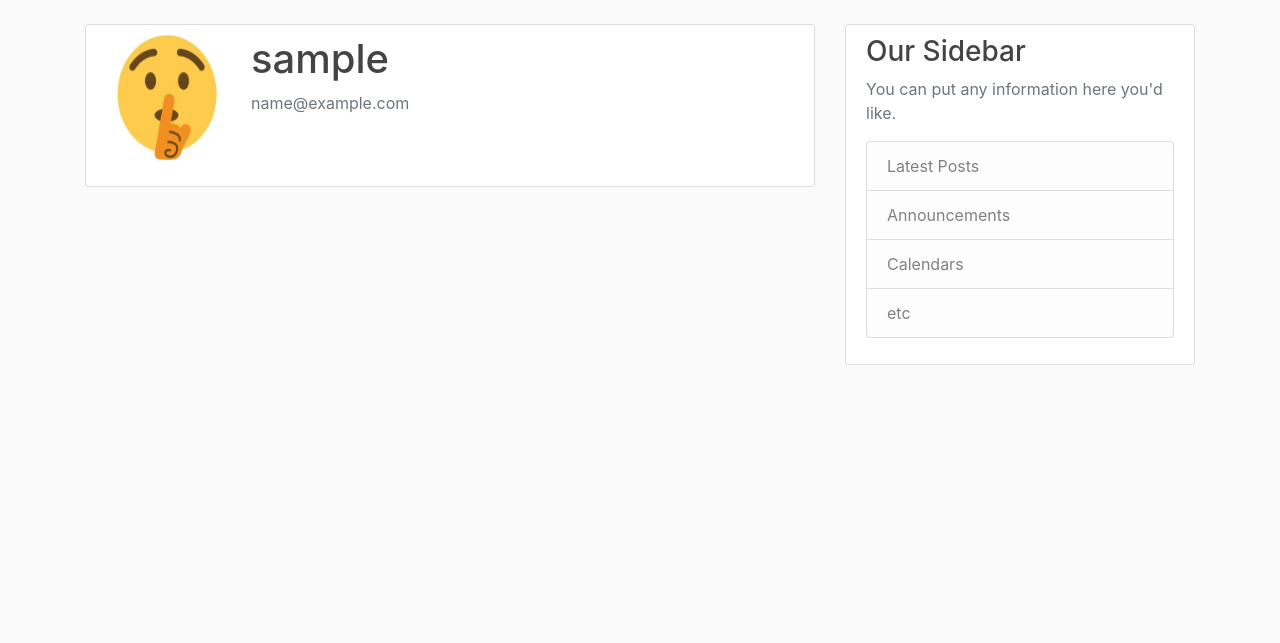
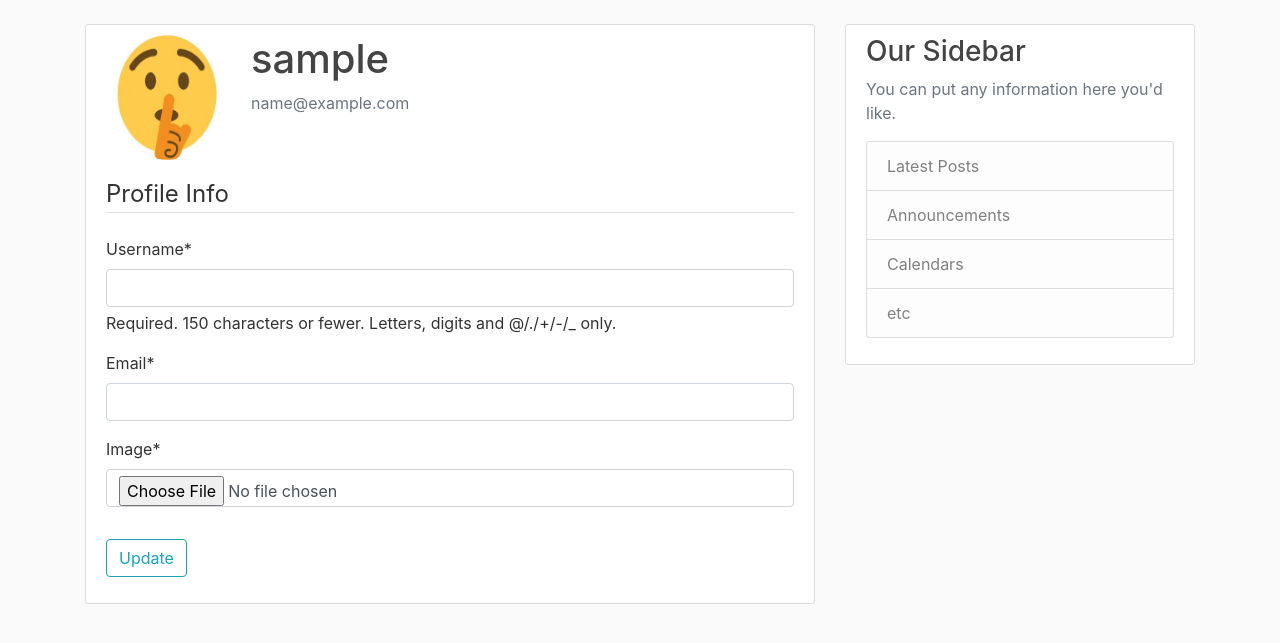
Before and after one commit to youssefkhaled2019/Social_Media, a Django app: template users/templates/users/profile.html in a window 1280 px wide. Shown: the part 56-699 px from the top of the page. Run offline with Django 5.2, Linux system fonts and the light colour scheme; the template is opened without the code that fills it: values that come from a table or form of the project are taken from there, others are empty; the visitor is signed in with stand-in values (Sample User, id 1); some libraries are stand-ins or nearby versions.

Commit message:
day_8 ProfileUpdateForm

```diff
--- a/blog/templates/blog/home.html
+++ b/blog/templates/blog/home.html
@@ -7,6 +7,7 @@
 {% for post in posts %}
 
    <article class="media content-section">
+        <img class="rounded-circle article-img" src="{{ post.author.profile.image.url }}" alt="">
         <div class="media-body">
         <div class="article-metadata">
             <a class="mr-2" href="#">{{ post.author }}</a>
--- a/description.txt
+++ b/description.txt
@@ -30,3 +30,7 @@ day_7        create profile model
              change in profile template
              -create signals.py for create new row for user register for add profile image
 -----------------------------------------------
+day_8        create UserUpdateForm ,ProfileUpdateForm  form for update data and image in profile pages
+             change in profile template add forms and
+             -resize image profile upload in profile model  by override save function
+             change in home template add image pofile in article section
--- a/users/forms.py
+++ b/users/forms.py
@@ -1,9 +1,23 @@
 from django.contrib.auth.forms import UserCreationForm
 from django.contrib.auth.models import User
 from django import forms
+from .models import Profile
 
 class UserRegisterForm(UserCreationForm):
     email= forms.EmailField()
     class Meta :
         model=User
         fields=["username" ,"email","password1","password2"]
+
+
+class UserUpdateForm(forms.ModelForm):
+    email=forms.EmailField() # required
+    class Meta:
+        model=User
+        fields=["username","email"]
+
+
+class ProfileUpdateForm(forms.ModelForm):
+    class Meta:
+        model=Profile
+        fields=["image"]
--- a/users/templates/users/profile.html
+++ b/users/templates/users/profile.html
@@ -1,5 +1,5 @@
 {% extends 'blog/layout.html' %}
-<!-- {% load crispy_forms_tags %} -->
+{% load crispy_forms_tags %}
 {% block content %}
 <div class="content-section">
     <div class="media">
@@ -9,8 +9,19 @@
         <p class="text-secondary">{{user.email}}</p>
       </div>
     </div>
-    <!-- FORM HERE -->
+    <form method="POST" enctype="multipart/form-data">
+      {% csrf_token %}
+      <fieldset class="form-group">
+          <legend class="border-bottom mb-4">Profile Info</legend>
+          {{user_form|crispy}}
+          {{profile_form|crispy}}
 
+      </fieldset>
+
+      <div class="form-group">
+      <BUtton class="btn btn-outline-info" type="submit">Update</BUtton>
+      </div>
+     </form>
 
 </div>
 
```
Also changed, not shown: blog/models.py (+10 -2 lines), users/views.py (+26 -2 lines), media/profile_pics/a1.png (added), media/profile_pics/a1_Xl5wbVI.png (added), media/profile_pics/a2.jpg (added).
